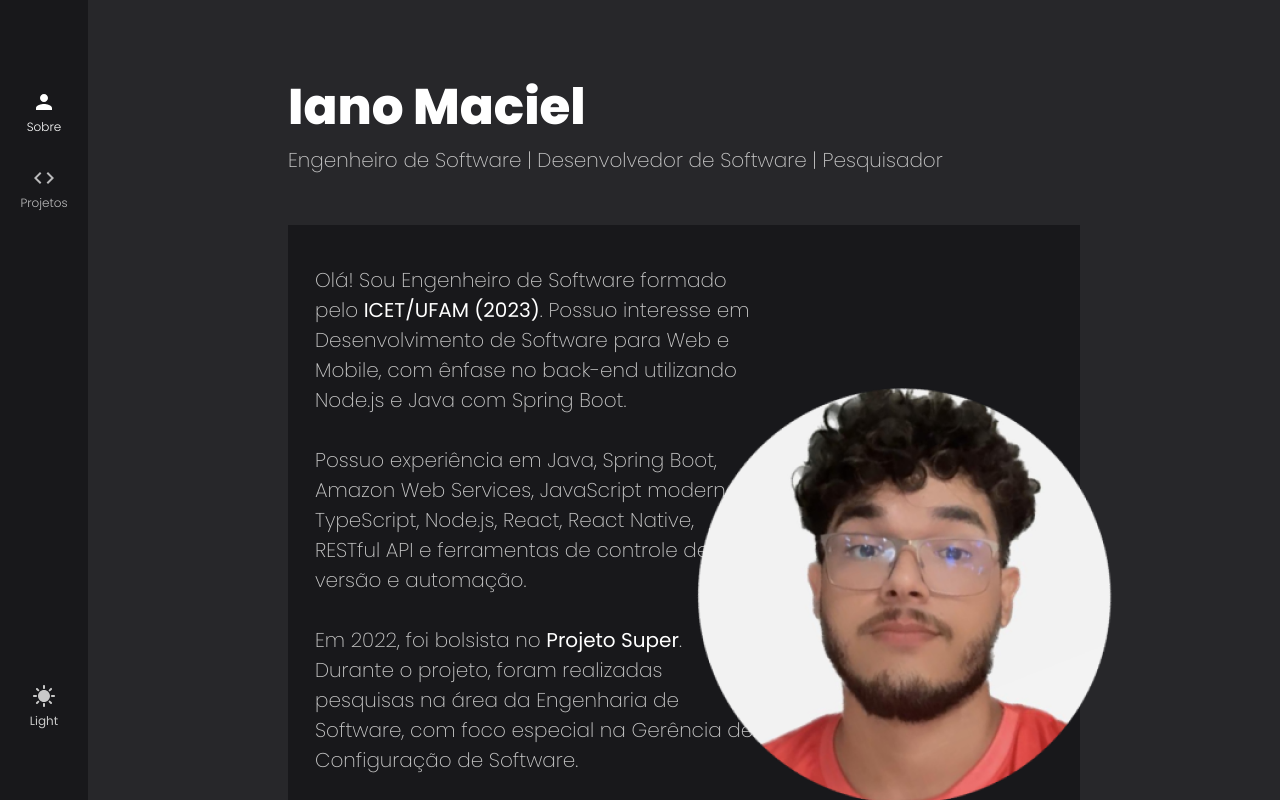
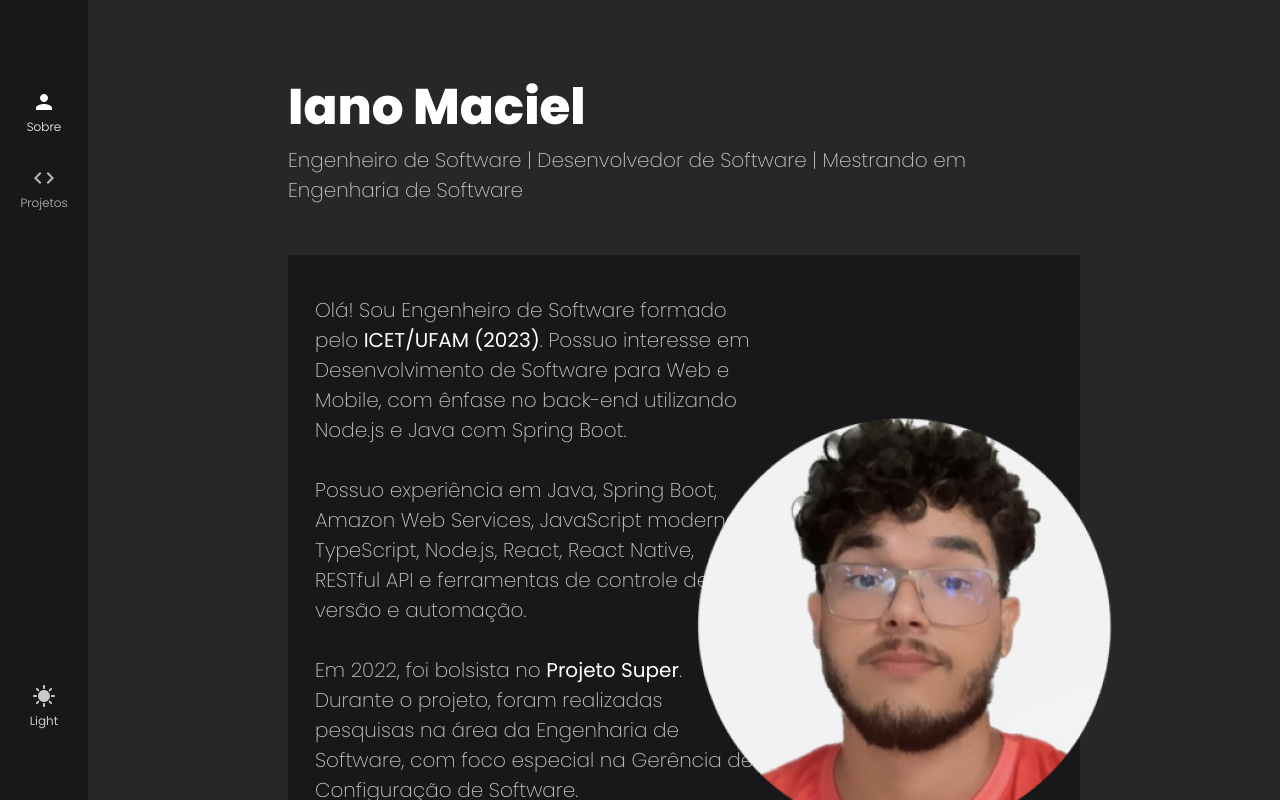
Before and after one commit to IanoMaciel/portfolio, a React (Create React App) app: page / in a window 1280 px wide. Built offline with nearby package versions, Linux system fonts and the light colour scheme.

Commit message:
Update index.tsx

```diff
--- a/src/views/about/index.tsx
+++ b/src/views/about/index.tsx
@@ -12,7 +12,7 @@ export default function About() {
         <Container>
             <AboutMe>
                 <h1>Iano Maciel</h1>
-                <span>Engenheiro de Software | Desenvolvedor de Software | Pesquisador</span>
+                <span>Engenheiro de Software | Desenvolvedor de Software | Mestrando em Engenharia de Software</span>
             </AboutMe>
             <AboutMeCard />
             <ContactMe/>
```
